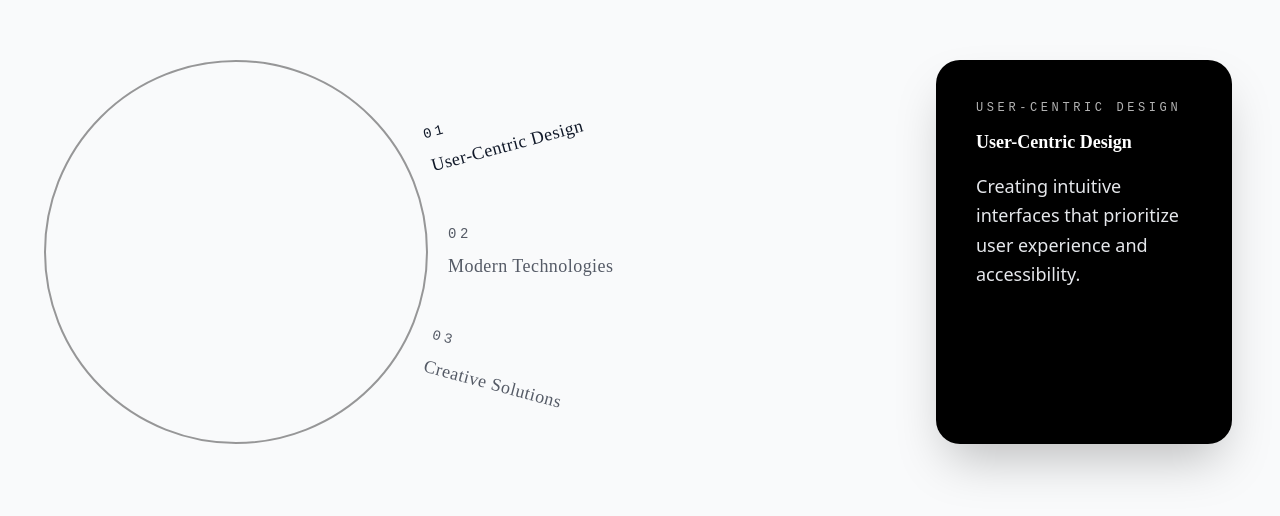
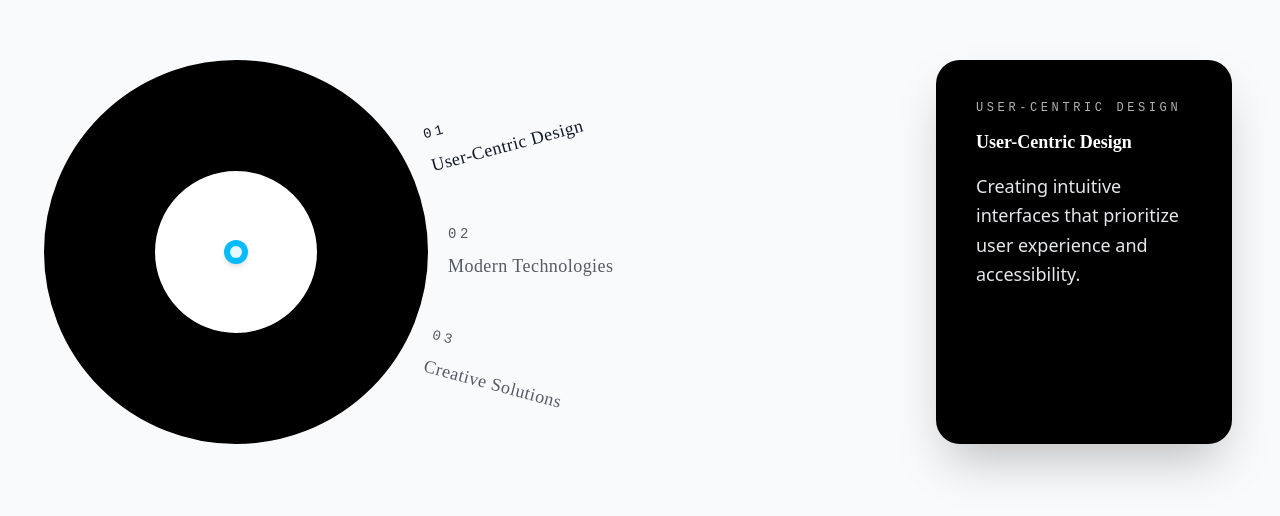
Before and after one commit to nottoezz/portfolio, a React (Vite) app: page / in a window 1280 px wide. Shown: the part 948-1464 px from the top of the page. Built offline with nearby package versions, Linux system fonts and the light colour scheme; no server answers; a web font is replaced by a local one.

Commit message:
Added magic eye to dots section

```diff
--- a/src/Home.jsx
+++ b/src/Home.jsx
@@ -3,6 +3,136 @@ import * as THREE from "three";
 import { GLTFLoader } from "three/examples/jsm/loaders/GLTFLoader.js";
 
 const ALPHABET = "ABCDEFGHIJKLMNOPQRSTUVWXYZ";
+
+function Eye() {
+  const eyeRef = React.useRef(null);
+  const [ringOffset, setRingOffset] = React.useState({ x: 0, y: 0 });
+  const [pupilOffset, setPupilOffset] = React.useState({ x: 0, y: 0 });
+  const ringTargetRef = React.useRef({ x: 0, y: 0 });
+  const pupilTargetRef = React.useRef({ x: 0, y: 0 });
+
+  React.useEffect(() => {
+    const handleMouseMove = (event) => {
+      const eye = eyeRef.current;
+      if (!eye) return;
+
+      const rect = eye.getBoundingClientRect();
+      const centerX = rect.left + rect.width / 2;
+      const centerY = rect.top + rect.height / 2;
+
+      const dx = event.clientX - centerX;
+      const dy = event.clientY - centerY;
+
+      const distance = Math.sqrt(dx * dx + dy * dy);
+
+      // Ring movement range (less than pupil)
+      const ringMaxDist = rect.width * 0.15;
+      let ringNx = dx;
+      let ringNy = dy;
+      if (distance > ringMaxDist && distance !== 0) {
+        const scale = ringMaxDist / distance;
+        ringNx = dx * scale;
+        ringNy = dy * scale;
+      }
+
+      // Pupil movement range (full range)
+      const pupilMaxDist = rect.width * 0.25;
+      let pupilNx = dx;
+      let pupilNy = dy;
+      if (distance > pupilMaxDist && distance !== 0) {
+        const scale = pupilMaxDist / distance;
+        pupilNx = dx * scale;
+        pupilNy = dy * scale;
+      }
+
+      // Set target positions
+      ringTargetRef.current = { x: ringNx, y: ringNy };
+      pupilTargetRef.current = { x: pupilNx, y: pupilNy };
+    };
+
+    window.addEventListener("mousemove", handleMouseMove);
+    return () => window.removeEventListener("mousemove", handleMouseMove);
+  }, []);
+
+  // Smooth interpolation for rings (more weighted)
+  React.useEffect(() => {
+    const animateRings = () => {
+      setRingOffset((current) => {
+        const target = ringTargetRef.current;
+        const dx = target.x - current.x;
+        const dy = target.y - current.y;
+        const ease = 0.035; // much slower for heavy movement
+
+        return {
+          x: current.x + dx * ease,
+          y: current.y + dy * ease,
+        };
+      });
+
+      requestAnimationFrame(animateRings);
+    };
+
+    const animationId = requestAnimationFrame(animateRings);
+    return () => cancelAnimationFrame(animationId);
+  }, []);
+
+  // Smooth interpolation for pupil (more weighted but still responsive)
+  React.useEffect(() => {
+    const animatePupil = () => {
+      setPupilOffset((current) => {
+        const target = pupilTargetRef.current;
+        const dx = target.x - current.x;
+        const dy = target.y - current.y;
+        const ease = 0.06; // slower for more weight
+
+        return {
+          x: current.x + dx * ease,
+          y: current.y + dy * ease,
+        };
+      });
+
+      requestAnimationFrame(animatePupil);
+    };
+
+    const animationId = requestAnimationFrame(animatePupil);
+    return () => cancelAnimationFrame(animationId);
+  }, []);
+
+  return (
+    <div
+      ref={eyeRef}
+      className="relative w-96 h-96 -ml-30"
+    >
+      {/* Outer ring - minimal movement */}
+      <div
+        className="absolute inset-0 rounded-full border-[3px] border-black bg-black"
+        style={{
+          transform: `translate(${ringOffset.x * 0.1}px, ${ringOffset.y * 0.1}px)`,
+        }}
+      />
+
+      {/* Inner ring - follows rings */}
+      <div
+        className="absolute inset-[28%] rounded-full border-[3px] border-black bg-white"
+        style={{
+          transform: `translate(${ringOffset.x}px, ${ringOffset.y}px)`,
+        }}
+      />
+
+      {/* Pupil (blue dot + white highlight) - independent movement */}
+      <div
+        className="absolute w-6 h-6 rounded-full bg-sky-400 shadow-md"
+        style={{
+          left: "50%",
+          top: "50%",
+          transform: `translate(calc(-50% + ${pupilOffset.x}px), calc(-50% + ${pupilOffset.y}px))`,
+        }}
+      >
+        <div className="absolute inset-[25%] rounded-full bg-white opacity-90" />
+      </div>
+    </div>
+  );
+}
 
 function FlipText({ text, speed = 30, triggerKey }) {
   const [display, setDisplay] = React.useState(() =>
@@ -334,12 +464,9 @@ function Home() {
       {/* Scroll Section with crescent + fanned bullets + flip board */}
       <section className="min-h-screen bg-gray-50 flex items-center">
         <div className="max-w-6xl mx-auto px-8 flex items-center gap-12 w-full">
-          {/* Right: crescent moon – much bigger, slimmer, no inner circle */}
+          {/* Right: animated eye */}
           <div className="w-[400px] flex justify-center ml-auto">
-            <div className="relative w-96 h-96 -ml-30">
-              {/* Thin outer ring */}
-              <div className="absolute inset-0 rounded-full border-2 border-black/40" />
-            </div>
+            <Eye />
           </div>
 
           {/* Left: fanned bullet titles emerging from the moon */}
```
